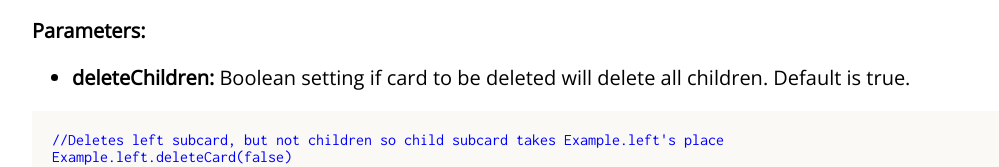
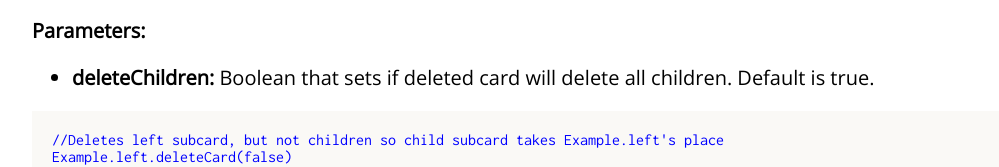
Before and after one commit to jj-kanu/MultiCard.js, a website: page pub/documentation.html in a window 1280 px wide. Shown: the part 3018-3185 px from the top of the page, without its empty margins (133-1132 px from the left). Drawn offline with nearby package versions, Linux system fonts and the light colour scheme; files whose address does not match are found by name.

Commit message:
triple checked

```diff
--- a/pub/documentation.html
+++ b/pub/documentation.html
@@ -172,7 +172,7 @@
                     </p>
                     <strong>Parameters:</strong>
                     <ul>
-                        <li><strong>deleteChildren:</strong> Boolean setting if card to be deleted will delete all children. Default is true.</li>
+                        <li><strong>deleteChildren:</strong> Boolean that sets if deleted card will delete all children. Default is true.</li>
                     </ul>
                 </div>
                 <div class="codeBlock">
```
